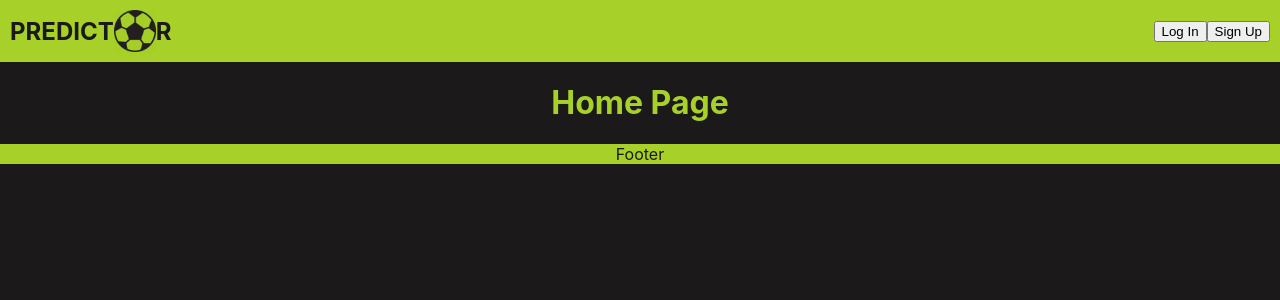
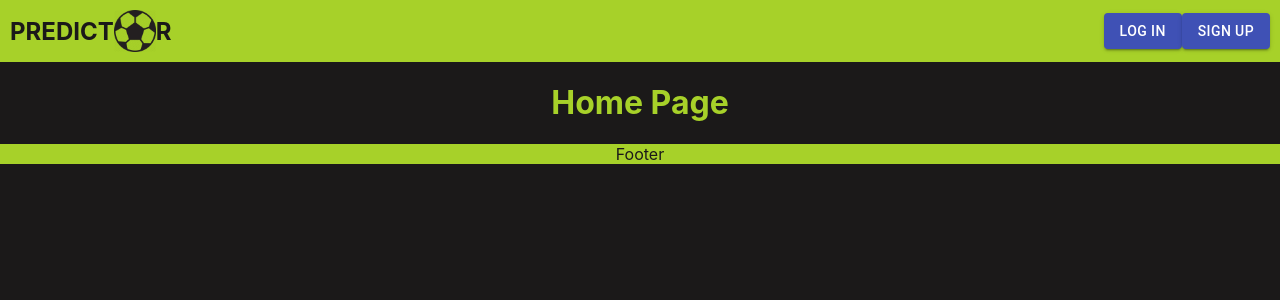
Before and after one commit to xNekrAmanTx/football-predictions, a React (Create React App) app: page / in a window 1280 px wide. Shown: the top 300 px of the page. Built offline with nearby package versions, Linux system fonts and the light colour scheme.

Commit message:
fourth commit/login dialog added

```diff
--- a/src/App.js
+++ b/src/App.js
@@ -5,7 +5,7 @@ import {
 import CustomRoute from './view/components/customRoute';
 import './App.css';
 import Home from './view/pages/home';
-import LogIn from './view/pages/login';
+import LogIn from './view/containers/login';
 import SignUp from './view/pages/signup/Signup';
 import Rules from './view/pages/rules';
 import NotFound from './view/pages/notfound';
@@ -22,7 +22,7 @@ function App() {
         <Switch>
 
           <CustomRoute exact path={paths[0]} component={Home} />
-          <CustomRoute path={paths[1]} component={LogIn} />
+          {/* <CustomRoute path={paths[1]} component={LogIn} /> */}
           <CustomRoute path={paths[2]} component={SignUp} />
           <CustomRoute path={paths[3]} component={Rules} />
           <CustomRoute component={NotFound} />
--- a/src/constants/index.js
+++ b/src/constants/index.js
@@ -1 +1 @@
-export  const paths = ['/', '/login', '/signup', '/rules']
+export const paths = ['/', '/login', '/signup', '/rules']
--- a/src/view/components/headerButtonsContainer/index.js
+++ b/src/view/components/headerButtonsContainer/index.js
@@ -1,10 +1,41 @@
-import React from 'react';
-import {Link} from 'react-router-dom';
+import React, { useState } from 'react';
+import { Button } from '@material-ui/core';
+import {
+    Link,
+    useLocation,
+} from 'react-router-dom';
 import { paths } from '../../../constants';
+import Login from '../../containers/login'
 
-export default () => (
-    <div className="">
-        <Link to={paths[1]}><button>Log In</button></Link>
-        <Link to={paths[2]}><button >Sign Up</button></Link>
-    </div>
-)
+export default () => {
+
+    const [open, setOpen] = useState(false)
+    const location = useLocation();
+
+    function handleOpen() {
+        setOpen(true);
+    }
+
+    function handleClose() {
+        setOpen(false)
+    }
+
+    return (
+        <div className="">
+            <Button
+                disabled={location.pathname === paths[2]}
+                variant="contained"
+                color="primary"
+                onClick={handleOpen}
+            >
+                Log In
+            </Button>
+            <Login open={open} onClose={handleClose}/>
+            <Link to={paths[2]}>
+                <Button variant="contained" color="primary">
+                    Sign up
+                </Button>
+            </Link>
+        </div>
+    )
+}
--- a/src/view/components/headerLogo/index.js
+++ b/src/view/components/headerLogo/index.js
@@ -1,9 +1,12 @@
 import React from 'react'
 import logo from  '../../images/headerLogo.png';
 import './index.css';
+import { withRouter } from 'react-router-dom';
+import {paths} from '../../../constants'
 
 
+const HeaderLogo = ({history}) => (
+    <div onClick={()=>history.push(paths[0])} className='header-logo'>PREDICT<img src={logo} alt='headerlogo' title='ball' height="42" width="42"/>R</div>
+)
 
-export default () => (
-    <div className='header-logo'>PREDICT<img src={logo} alt='headerlogo' title='ball' height="42" width="42"/>R</div>
-)
+export default withRouter(HeaderLogo)
--- /dev/null
+++ b/src/view/containers/login/index.js
@@ -0,0 +1,92 @@
+import React, { useState, useEffect } from 'react';
+import Button from '@material-ui/core/Button';
+import TextField from '@material-ui/core/TextField';
+import Dialog from '@material-ui/core/Dialog';
+import DialogActions from '@material-ui/core/DialogActions';
+import DialogContent from '@material-ui/core/DialogContent';
+import DialogTitle from '@material-ui/core/DialogTitle';
+
+export default ({open, onClose}) => {
+    const [isPassValid, setisPassValid] = useState(true)
+    // const [step, setStep] = useState(1)
+    // const [firstName, setFirstName] = useState('')
+    // const [lastName, setLastName] = useState('')
+    const [username, setUsername] = useState('')
+    const [password, setPassword] = useState('')
+
+    const dis = !(username && password);
+
+
+    function checkPassword(p) {
+        return (
+            p.length > 7 && /[a-z]/.test(p) && /[A-Z]/.test(p) && /\d/.test(p)
+        )
+    }
+
+    function handleChange(e, handler) {
+        handler(e.target.value)
+    }
+
+
+    function handleLogin() {
+        setisPassValid(checkPassword(password))
+        // if (checkPassword()) setStep(2)
+    }
+
+
+    return (
+        // <div>
+            <Dialog
+                open={open}
+                aria-labelledby="form-dialog-title"
+            >
+                <DialogTitle id="form-dialog-title">Log In</DialogTitle>
+                <DialogContent>
+                    {/* <TextField
+                        onChange={(e) => handleChange(e, setFirstName)}
+                        margin="dense"
+                        // id="firstName"
+                        label="First Name"
+                        type="text"
+                        fullWidth
+                    />
+                    <TextField
+                        onChange={(e) => handleChange(e, setLastName)}
+                        margin="dense"
+                        // id="lastName"
+                        label="Last Name"
+                        type="text"
+                        fullWidth
+                    /> */}
+                    <TextField
+                        required
+                        onChange={(e) => handleChange(e, setUsername)}
+                        margin="dense"
+                        // id="userName"
+                        label="Username"
+                        type="text"
+                        fullWidth
+                    />
+                    <TextField
+                        required
+                        error={!isPassValid}
+                        onChange={(e) => handleChange(e, setPassword)}
+                        margin="dense"
+                        // id="password"
+                        label="Password"
+                        type="password"
+                        fullWidth
+                    />
+                </DialogContent>
+                <DialogActions>
+                    <Button onClick={onClose} color="primary">
+                        Cancel
+                    </Button>
+                    <Button disabled={dis} onClick={handleLogin} color="primary">
+                        Login
+                    </Button>
+                </DialogActions>
+            </Dialog>
+        // </div>
+    );
+}
--- a/src/view/pages/login/index.js
+++ /dev/null
@@ -1,5 +0,0 @@
-import React from 'react';
-
-export default function LogIn(){
-    return  <h1>Login Page</h1>
-}
```
